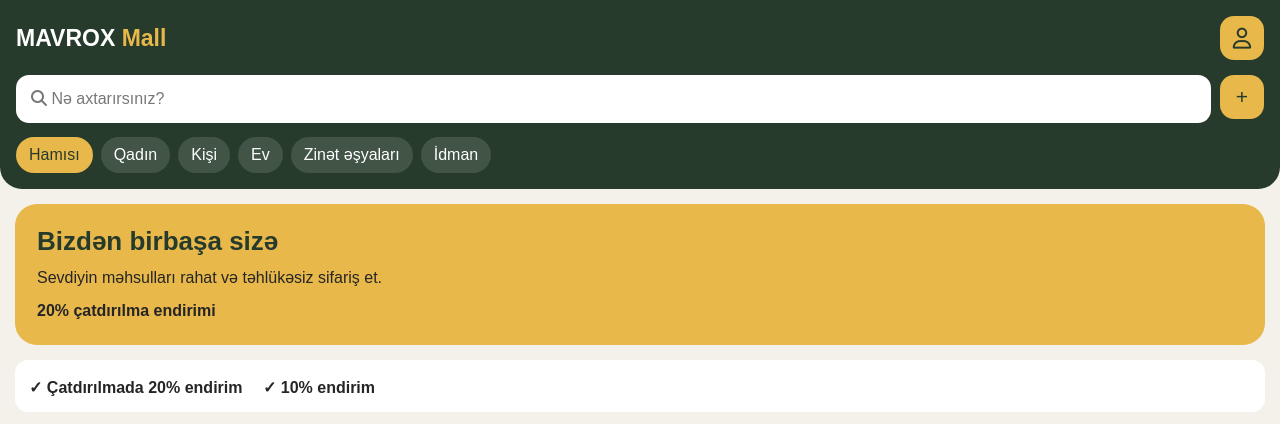
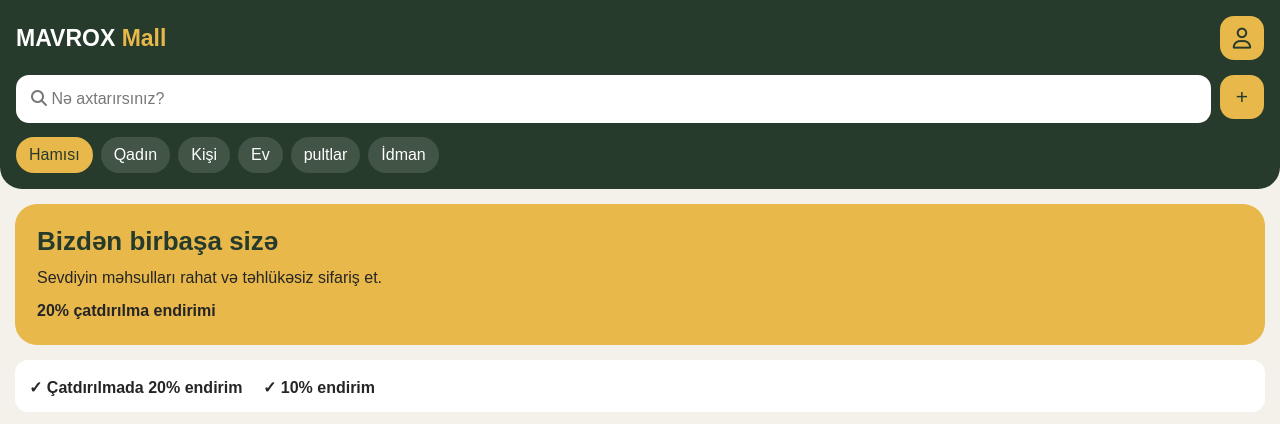
Before and after one commit to amidh556-ship-it/k-nd-m-hsullari, a plain HTML site: page index.html in a window 1280 px wide. Shown: the top 424 px of the page. Drawn offline with Linux system fonts and the light colour scheme; no server answers.

Commit message:
Replace 'Zinət əşyaları' with 'pultlar' in categories

```diff
--- a/index.html
+++ b/index.html
@@ -72,7 +72,7 @@ header{background:#263b2b;padding:16px;color:white;border-radius:0 0 22px 22px}
     <div class="category">Qadın</div>
     <div class="category">Kişi</div>
     <div class="category">Ev</div>
-    <div class="category">Zinət əşyaları</div>
+    <div class="category">pultlar</div>
     <div class="category">İdman</div>
   </div>
 </header>
```
